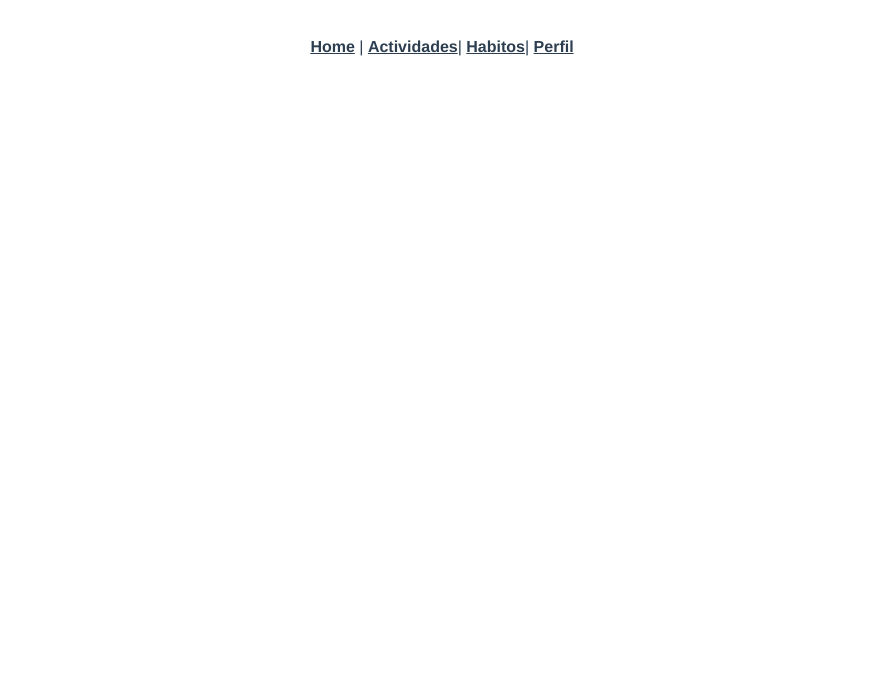
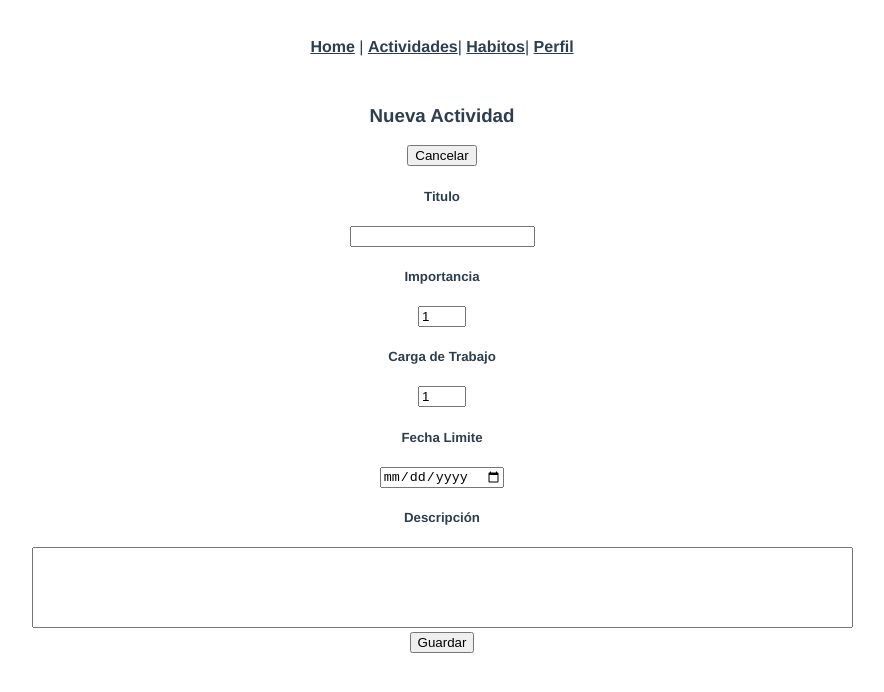
Before and after one commit to DanielTampeCaamano/ManageU-FrontEnd, a Vue app: page /AgregarAct in a window 1280 px wide. Shown: the top 692 px of the page, without its empty margins (198-1082 px from the left). Built offline with nearby package versions, Linux system fonts and the light colour scheme.

Commit message:
Todo la parte logica propuesta terminada

```diff
--- a/src/components/elementoActividad.vue
+++ b/src/components/elementoActividad.vue
@@ -36,6 +36,6 @@ export default {
 }
 </script>
 
-<style >
+<style>
 
 </style>
--- a/src/router/index.js
+++ b/src/router/index.js
@@ -14,6 +14,11 @@ const routes = [
   {
     path: '/',
     name: 'Home',
+    component: Home
+  },
+  {
+    path:'/home',
+    name:'home',
     component: Home
   },
   {
--- a/src/views/AgregarAct.vue
+++ b/src/views/AgregarAct.vue
@@ -1,23 +1,66 @@
 <template>
   <div>
+    <h3>Nueva Actividad</h3>
+    <button @click="salir()">Cancelar</button>
     <form>
-
+        <h5>Titulo</h5>
+        <input type="text" v-model="actividad.titulo">
+        <h5>Importancia</h5>
+        <input type="number" max="3" min="1" v-model="actividad.importancia">
+        <h5>Carga de Trabajo</h5>
+        <input type="number" max="3" min="1" v-model="actividad.cargaTrabajo">
+        <h5>Fecha Limite</h5>
+        <input type="date" v-model="actividad.fechaLimite">
+        <h5>Descripción</h5>
+        <textarea  cols="100" rows="5" v-model="actividad.descripcion"></textarea>
     </form>
+    <button @click="guardarAct()">Guardar</button>
+    {{actividad.fechaLimite}}
   </div>
 </template>
 
 <script>
+import axios from 'axios'
 export default {
   name: 'AgregarAct',
   data(){
       return{
-          nuevaActividad:{}
+          actividad:{
+            titulo:"",
+            importancia:1,
+            cargaTrabajo:1,
+            fechaLimite:"",
+            descripcion:""
+          },
       }
   },
     methods:{
-        guardarAct(){
+        async guardarAct(){
+            const habitos = await axios.get('http://localhost:8080/api/actividad/get')
+            let aux = habitos.data.length + 1
 
+            let objeto={
+              id:aux,
+              titulo:this.actividad.titulo,
+              importancia:this.actividad.importancia,
+              cargaTrabajo:this.actividad.cargaTrabajo,
+              fechaLimite:this.actividad.fechaLimite.replaceAll("-","/"),
+              descripcion:this.actividad.descripcion,
+              estado:1
+
+            }
+            axios.post('http://localhost:8080/api/actividad/post',objeto)
+            this.salir()
+        },
+        salir(){
+            this.$router.push("/home");
         }
     }
 }
 </script>
+
+<style scoped>
+textarea{
+  resize: none;
+}
+</style>
--- a/src/views/AgregarHab.vue
+++ b/src/views/AgregarHab.vue
@@ -1,23 +1,64 @@
 <template>
   <div>
+    <h3>Nuevo Habito</h3>
+    <button @click="salir()">Cancelar</button>
     <form>
+        <h5>Titulo</h5>
+        <input type="text" v-model="habito.titulo">
+        <h5>Periodicidad</h5>
+        <input id="minutos" type="number" max="60" min="00" v-model="habito.periodicidad[0]">
+        <input id="horas" type="number" max="24" min="00" v-model="habito.periodicidad[1]">
+        <input id="dias" type="number" max="30" min="00" v-model="habito.periodicidad[2]">
+        <input id="meses" type="number" max="12" min="00" v-model="habito.periodicidad[3]">
+        <input id="años" type="number" min="00" v-model="habito.periodicidad[4]">
 
     </form>
+    <button @click="guardarHab()">Guardar</button>
   </div>
 </template>
 
 <script>
+import axios from 'axios'
 export default {
   name: 'AgregarHab',
   data(){
       return{
-          nuevaHabito:{}
+          habito:{
+              titulo:"",
+              periodicidad:[0,0,0,0,0],
+          },
+          periodicidad:""
       }
   },
     methods:{
-        guardarAct(){
+        async guardarHab(){
+            this.habito.periodicidad.forEach(el => {this.periodicidad = this.periodicidad+this.fill(el,2)+"/"});
+            this.periodicidad = this.periodicidad.substring(0, this.periodicidad.length - 1)
+            let ahora = new Date(Date.now());
+            ahora = ahora.getFullYear()+"/"+this.fill(ahora.getMonth(),2)+"/"+this.fill(ahora.getUTCDay(),2)
 
+            const habitos = await axios.get('http://localhost:8080/api/habito/get')
+            let aux = habitos.data.length + 1
+
+            let objeto={
+                id:aux,
+                titulo: this.habito.titulo,
+                periodicidad: this.periodicidad,
+                ultimoCumplimiento: ahora,
+                proximoCumplimiento: ahora,
+                cumplido: 0,
+                noCumplido: 0,
+            }
+            axios.post('http://localhost:8080/api/habito/post',objeto)
+            this.salir();
+        },
+        fill(number, len){
+            return "0".repeat(len - number.toString().length) + number.toString();
+        },
+        salir(){
+            this.$router.push('/home');
         }
-    }
+    },
+
 }
 </script>
```
Also changed, not shown: src/services/api.service.js (deleted, +0 -57 lines), src/components/elementoHabito.vue (line endings or trailing spaces).
